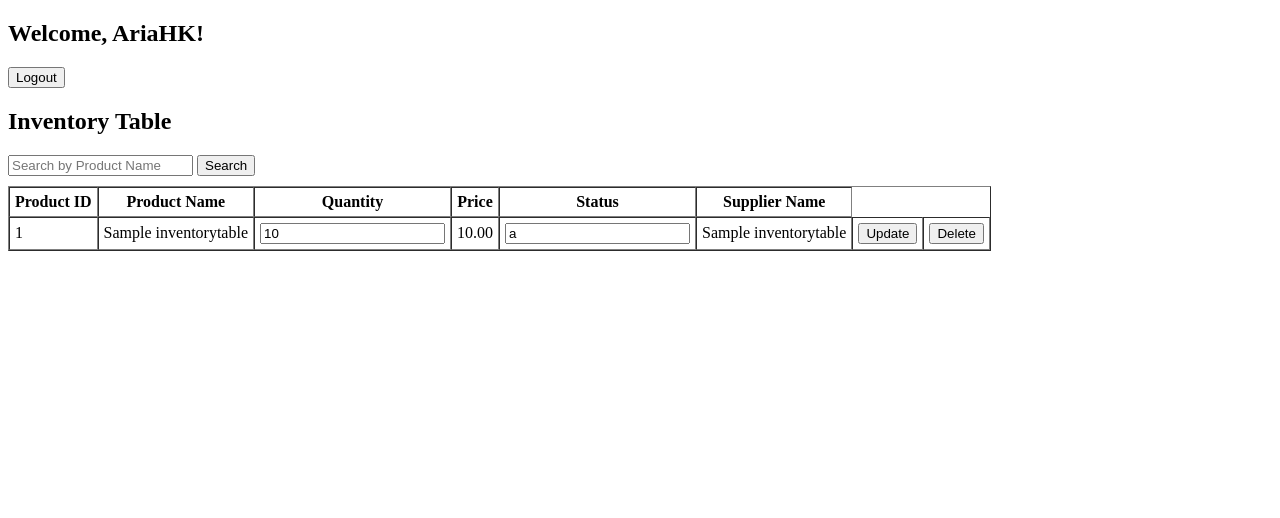
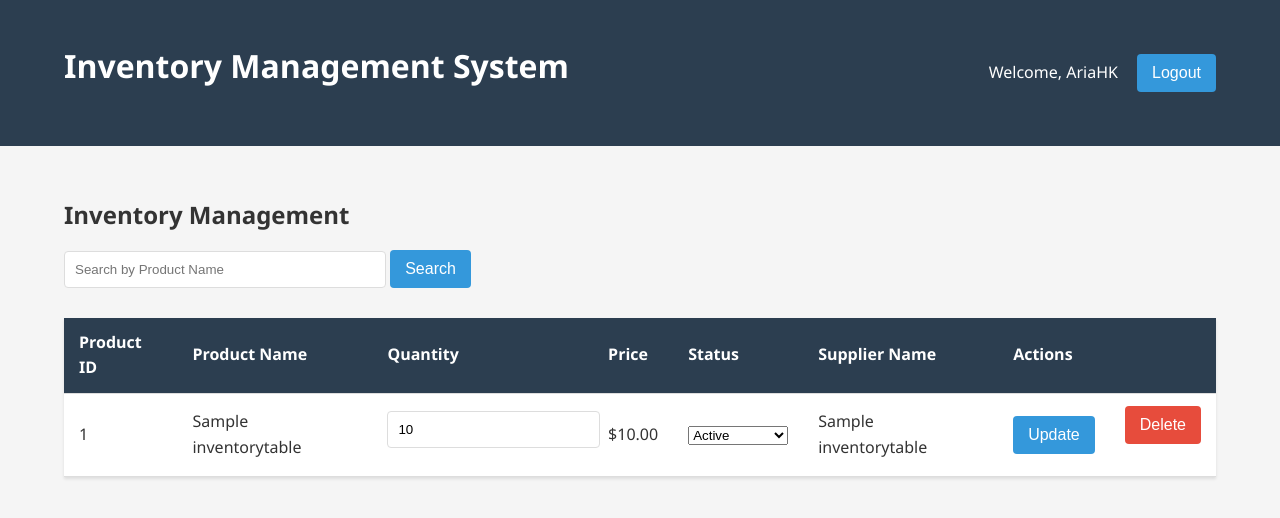
Before and after one commit to xavierdmello/Inventory-Management-System, a PHP site: page /inventory.php in a window 1280 px wide. Shown: the top 518 px of the page. Run offline with PHP 8.4, Linux system fonts and the light colour scheme; a user stored in the database is signed in; tables that the repository leaves empty hold one stand-in row (values such as "Sample post").

Commit message:
Jacob: Updated frontend and some other stuff

```diff
--- a/config.php
+++ b/config.php
@@ -3,7 +3,7 @@
 $host = 'localhost';
 $db   = 'inventory_db';
 $user = 'root';
-$pass = 'XXX'; // Change according to your password
+$pass = ''; // Change according to your password
 // user and pass should be root and blank by default for mysql
 
 // Create a new PDO instance
--- a/inventory.php
+++ b/inventory.php
@@ -20,8 +20,7 @@ if (!isset($_SESSION['username'])) {
             $_SESSION['username'] = $inputUsername;
         } else {
             // Invalid credentials - show error and exit
-            echo "Invalid Username or Password.";
-            exit;
+            die('<div class="container"><div class="alert alert-error">Invalid Username or Password. <a href="login.php">Try again</a></div></div>');
         }
     } else {
         // No login data submitted, redirect to login page
@@ -54,34 +53,76 @@ if ($_SERVER['REQUEST_METHOD'] === 'POST' && isset($_POST['delete_row'])) {
 }
 
 $search = $_GET['search'] ?? '';
+
 if ($search !== '') {
-    $stmt = $pdo->prepare('SELECT ProductID, ProductName, Quantity, Price, Status, SupplierName FROM InventoryTable WHERE ProductName LIKE ? ORDER BY ProductID ASC');
-    $stmt->execute(["%$search%"]);
+    // Fully-qualified SELECT for filtered search
+    $stmt = $pdo->prepare(
+        'SELECT ProductID,
+                ProductName,
+                Quantity,
+                Price,
+                Status,
+                SupplierName
+         FROM InventoryTable
+         WHERE ProductName LIKE ?
+         ORDER BY ProductID ASC'
+    );
+    // bind the wildcarded search term
+    $stmt->execute([ "%{$search}%" ]);
 } else {
-    $stmt = $pdo->prepare('SELECT ProductID, ProductName, Quantity, Price, Status, SupplierName FROM InventoryTable ORDER BY ProductID ASC');
+    // Unfiltered listing
+    $stmt = $pdo->prepare(
+        'SELECT ProductID,
+                ProductName,
+                Quantity,
+                Price,
+                Status,
+                SupplierName
+         FROM InventoryTable
+         ORDER BY ProductID ASC'
+    );
     $stmt->execute();
 }
+
 $inventory = $stmt->fetchAll(PDO::FETCH_ASSOC);
+
 ?>
 <!DOCTYPE html>
 <html lang="en">
 <head>
     <meta charset="UTF-8">
+    <meta name="viewport" content="width=device-width, initial-scale=1.0">
     <title>Inventory - Inventory Management System</title>
+    <link rel="stylesheet" href="style.css">
 </head>
 <body>
-    <h2>Welcome, <?php echo htmlspecialchars($_SESSION['username']); ?>!</h2>
+    <header>
+        <div class="container header-content">
+            <h1>Inventory Management System</h1>
+            <div>
+                <span style="margin-right: 15px;">Welcome, <?php echo htmlspecialchars($_SESSION['username']); ?></span>
+                <form action="logout.php" method="post" style="display:inline;">
+                    <button type="submit" class="btn">Logout</button>
+                </form>
+            </div>
+        </div>
+    </header>
 
-    <form action="logout.php" method="post" style="display:inline;">
-        <button type="submit">Logout</button>
+    <main class="container">
+        <h2>Inventory Management</h2>
+
+        <form method="get" action="inventory.php" class="search-form">
+            <input type="text" name="search" placeholder="Search by Product Name"
+                   value="<?php echo isset($_GET['search']) ? htmlspecialchars($_GET['search']) : '' ?>">
+            <button type="submit">Search</button>
+            <?php if (!empty($_GET['search'])): ?>
+                <a href="inventory.php" class="btn" style="margin-left: 10px;">Clear Search</a>
+            <?php endif; ?>
         </form>
 
-    <h2>Inventory Table</h2>
-    <form method="get" action="inventory.php" style="margin-bottom: 10px;">
-        <input type="text" name="search" placeholder="Search by Product Name" value="<?php echo isset($_GET['search']) ? htmlspecialchars($_GET['search']) : '' ?>">
-        <button type="submit">Search</button>
-    </form>
-    <table border="1" cellpadding="5" cellspacing="0">
+        <div class="table-responsive">
+            <table>
+                <thead>
                     <tr>
                         <th>Product ID</th>
                         <th>Product Name</th>
@@ -89,40 +130,50 @@ $inventory = $stmt->fetchAll(PDO::FETCH_ASSOC);
                         <th>Price</th>
                         <th>Status</th>
                         <th>Supplier Name</th>
+                        <th colspan="2">Actions</th>
                     </tr>
+                </thead>
+                <tbody>
                     <?php foreach ($inventory as $row): ?>
                     <tr>
                         <form method="post" action="inventory.php">
                             <td><?php echo htmlspecialchars($row['ProductID']); ?></td>
                             <td><?php echo htmlspecialchars($row['ProductName']); ?></td>
                             <td>
-                <input type="number" name="new_quantity" value="<?php echo htmlspecialchars($row['Quantity']); ?>" required>
+                                <input type="number" name="new_quantity"
+                                       value="<?php echo htmlspecialchars($row['Quantity']); ?>"
+                                       min="0" required>
                             </td>
-            <td><?php echo htmlspecialchars($row['Price']); ?></td>
+                            <td>$<?php echo number_format($row['Price'], 2); ?></td>
                             <td>
-                <input type="text" name="new_status" value="<?php echo htmlspecialchars($row['Status']); ?>" required>
+                                <select name="new_status" required>
+                                    <option value="A" <?php echo $row['Status'] === 'A' ? 'selected' : ''; ?>>Active</option>
+                                    <option value="B" <?php echo $row['Status'] === 'B' ? 'selected' : ''; ?>>Backordered</option>
+                                    <option value="C" <?php echo $row['Status'] === 'C' ? 'selected' : ''; ?>>Discontinued</option>
+                                </select>
                             </td>
                             <td><?php echo htmlspecialchars($row['SupplierName']); ?></td>
-            <td>
                             <!-- Hidden fields for unique identification -->
                             <input type="hidden" name="product_id" value="<?php echo $row['ProductID']; ?>">
                             <input type="hidden" name="supplier_name" value="<?php echo htmlspecialchars($row['SupplierName']); ?>">
                             <input type="hidden" name="price" value="<?php echo $row['Price']; ?>">
-                <button type="submit" name="update_row" value="1">Update</button>
+                            <td>
+                                <button type="submit" name="update_row" value="1" class="btn">Update</button>
                             </td>
                         </form>
+                        <td>
                             <form method="post" action="inventory.php" onsubmit="return confirm('Are you sure you want to delete this item?');">
-            <td>
                                 <input type="hidden" name="product_id" value="<?php echo $row['ProductID']; ?>">
                                 <input type="hidden" name="supplier_name" value="<?php echo htmlspecialchars($row['SupplierName']); ?>">
                                 <input type="hidden" name="price" value="<?php echo $row['Price']; ?>">
-                <button type="submit" name="delete_row" value="1">Delete</button>
+                                <button type="submit" name="delete_row" value="1" class="btn btn-danger">Delete</button>
+                            </form>
                         </td>
-        </form>
-
                     </tr>
                     <?php endforeach; ?>
-
+                </tbody>
             </table>
+        </div>
+    </main>
 </body>
 </html>
--- /dev/null
+++ b/style.css
@@ -0,0 +1,170 @@
+/* General Styles */
+body {
+    font-family: 'Segoe UI', Tahoma, Geneva, Verdana, sans-serif;
+    line-height: 1.6;
+    color: #333;
+    background-color: #f5f5f5;
+    margin: 0;
+    padding: 0;
+}
+
+.container {
+    width: 90%;
+    max-width: 1200px;
+    margin: 0 auto;
+    padding: 20px;
+}
+
+/* Header Styles */
+header {
+    background-color: #2c3e50;
+    color: white;
+    padding: 20px 0;
+    margin-bottom: 30px;
+}
+
+.header-content {
+    display: flex;
+    justify-content: space-between;
+    align-items: center;
+}
+
+h1, h2, h3 {
+    margin: 0 0 15px 0;
+}
+
+/* Form Styles */
+form {
+    margin-bottom: 20px;
+}
+
+input[type="text"],
+input[type="password"],
+input[type="email"],
+input[type="number"] {
+    padding: 10px;
+    border: 1px solid #ddd;
+    border-radius: 4px;
+    width: 100%;
+    max-width: 300px;
+    margin-bottom: 10px;
+}
+
+button, .btn {
+    background-color: #3498db;
+    color: white;
+    border: none;
+    padding: 10px 15px;
+    border-radius: 4px;
+    cursor: pointer;
+    font-size: 16px;
+    transition: background-color 0.3s;
+}
+
+button:hover, .btn:hover {
+    background-color: #2980b9;
+}
+
+.btn-danger {
+    background-color: #e74c3c;
+}
+
+.btn-danger:hover {
+    background-color: #c0392b;
+}
+
+/* Table Styles */
+table {
+    width: 100%;
+    border-collapse: collapse;
+    margin-bottom: 20px;
+    background-color: white;
+    box-shadow: 0 2px 3px rgba(0,0,0,0.1);
+}
+
+th, td {
+    padding: 12px 15px;
+    text-align: left;
+    border-bottom: 1px solid #ddd;
+}
+
+th {
+    background-color: #2c3e50;
+    color: white;
+}
+
+tr:hover {
+    background-color: #f5f5f5;
+}
+
+/* Status Indicators */
+.status-A {
+    color: #27ae60;
+    font-weight: bold;
+}
+.status-B {
+    color: #f39c12;
+    font-weight: bold;
+}
+.status-C {
+    color: #e74c3c;
+    font-weight: bold;
+}
+
+/* Alert Messages */
+.alert {
+    padding: 15px;
+    margin-bottom: 20px;
+    border: 1px solid transparent;
+    border-radius: 4px;
+}
+
+.alert-success {
+    color: #3c763d;
+    background-color: #dff0d8;
+    border-color: #d6e9c6;
+}
+
+.alert-error {
+    color: #a94442;
+    background-color: #f2dede;
+    border-color: #ebccd1;
+}
+
+/* Login/Register Specific */
+.auth-container {
+    max-width: 500px;
+    margin: 50px auto;
+    background: white;
+    padding: 30px;
+    border-radius: 5px;
+    box-shadow: 0 2px 10px rgba(0,0,0,0.1);
+}
+
+.auth-container h2 {
+    text-align: center;
+    margin-bottom: 30px;
+}
+
+.form-group {
+    margin-bottom: 20px;
+}
+
+.form-group label {
+    display: block;
+    margin-bottom: 5px;
+    font-weight: bold;
+}
+
+/* Responsive */
+@media (max-width: 768px) {
+    .header-content {
+        flex-direction: column;
+        text-align: center;
+    }
+
+    table {
+        display: block;
+        overflow-x: auto;
+    }
+}
```
Also changed, not shown: login.php (+11 -3 lines), register.php (+25 -20 lines), logout.php (line endings or trailing spaces). Lines whose indentation alone changed are shown as unchanged.
